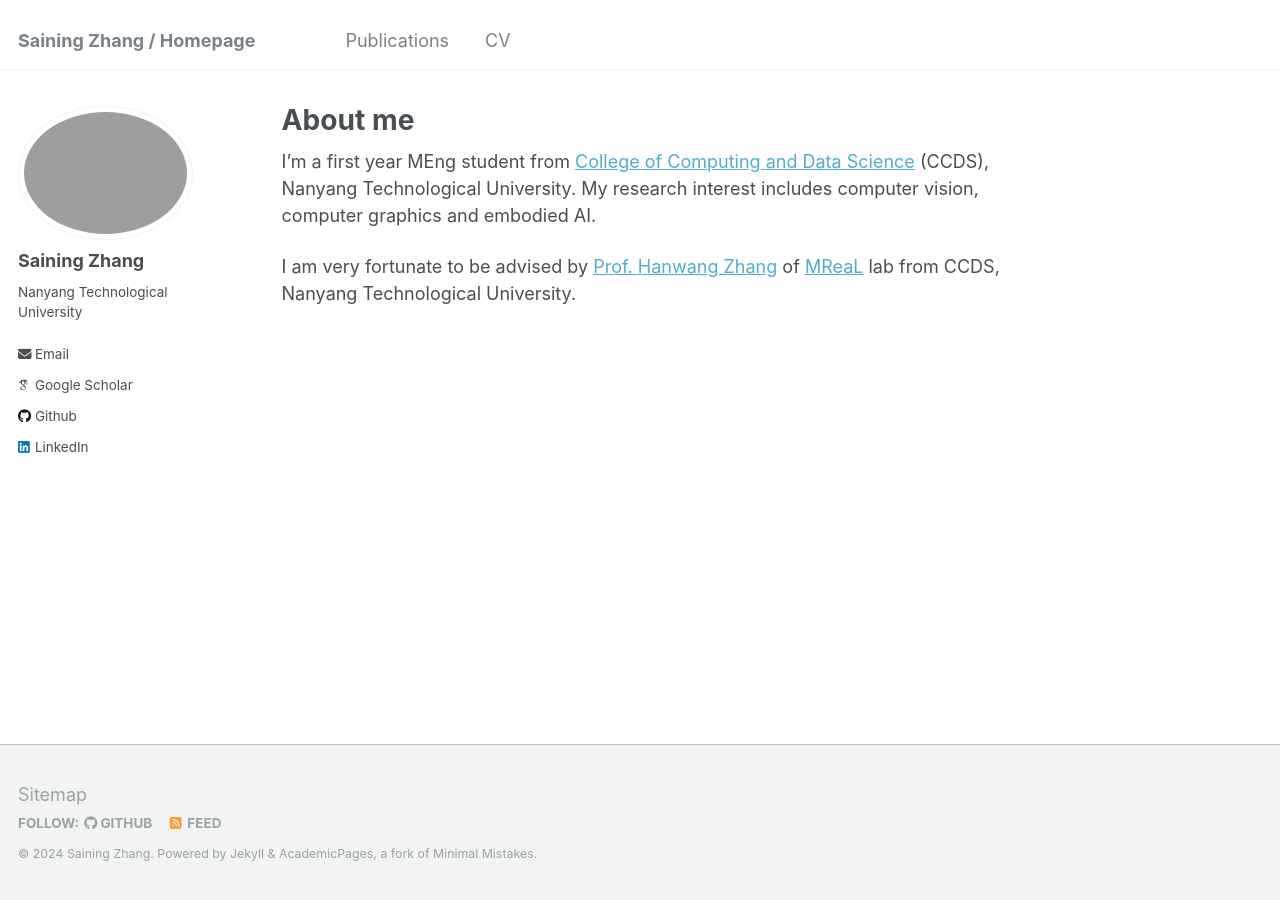
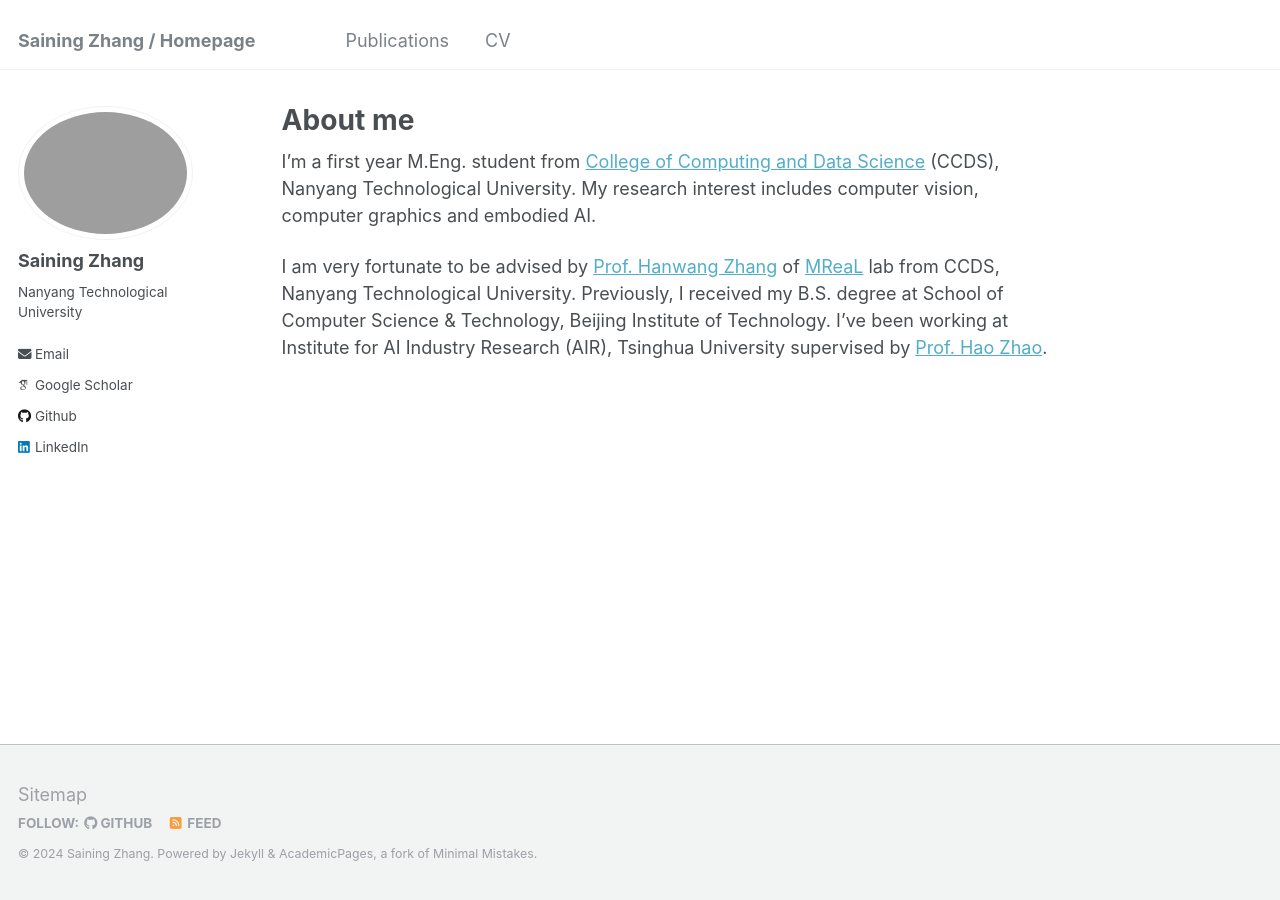
Before and after one commit to SainingZhang/SainingZhang.github.io, a Jekyll site: the page built from _pages/about.md, in a window 1280 px wide. Built offline with Jekyll 4.4.1, drawn with Linux system fonts in a browser that asks for light colours; some web fonts are replaced.

Commit message:
Update about.md

```diff
--- a/_pages/about.md
+++ b/_pages/about.md
@@ -7,6 +7,6 @@
   - /about.html
 ---
 
-I'm a first year MEng student from [College of Computing and Data Science](https://www.ntu.edu.sg/computing) (CCDS), Nanyang Technological University. My research interest includes computer vision, computer graphics and embodied AI.
+I'm a first year M.Eng. student from [College of Computing and Data Science](https://www.ntu.edu.sg/computing) (CCDS), Nanyang Technological University. My research interest includes computer vision, computer graphics and embodied AI.
 
-I am very fortunate to be advised by [Prof. Hanwang Zhang](https://personal.ntu.edu.sg/hanwangzhang/) of [MReaL](https://mreallab.github.io/) lab from CCDS, Nanyang Technological University.
+I am very fortunate to be advised by [Prof. Hanwang Zhang](https://personal.ntu.edu.sg/hanwangzhang/) of [MReaL](https://mreallab.github.io/) lab from CCDS, Nanyang Technological University. Previously, I received my B.S. degree at School of Computer Science & Technology, Beijing Institute of Technology. I've been working at Institute for AI Industry Research (AIR), Tsinghua University supervised by [Prof. Hao Zhao](https://sites.google.com/view/fromandto).
```
